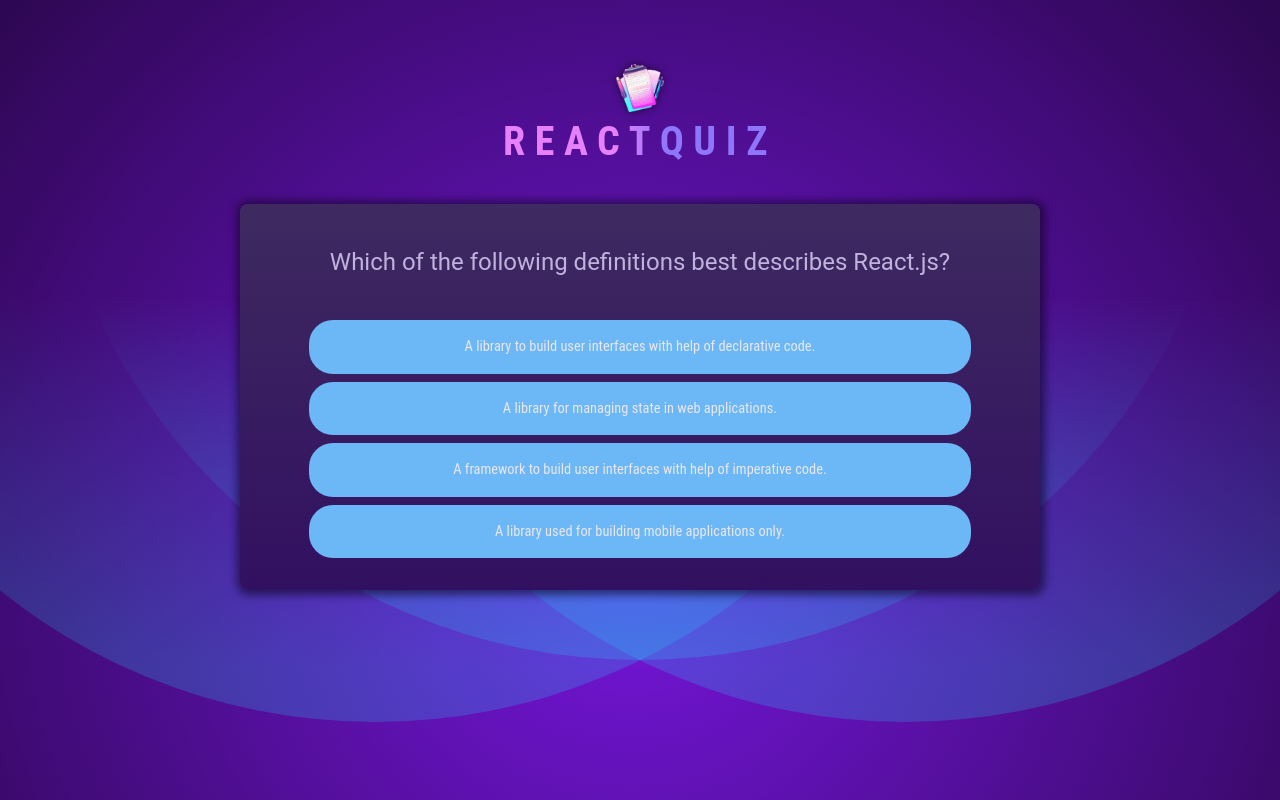
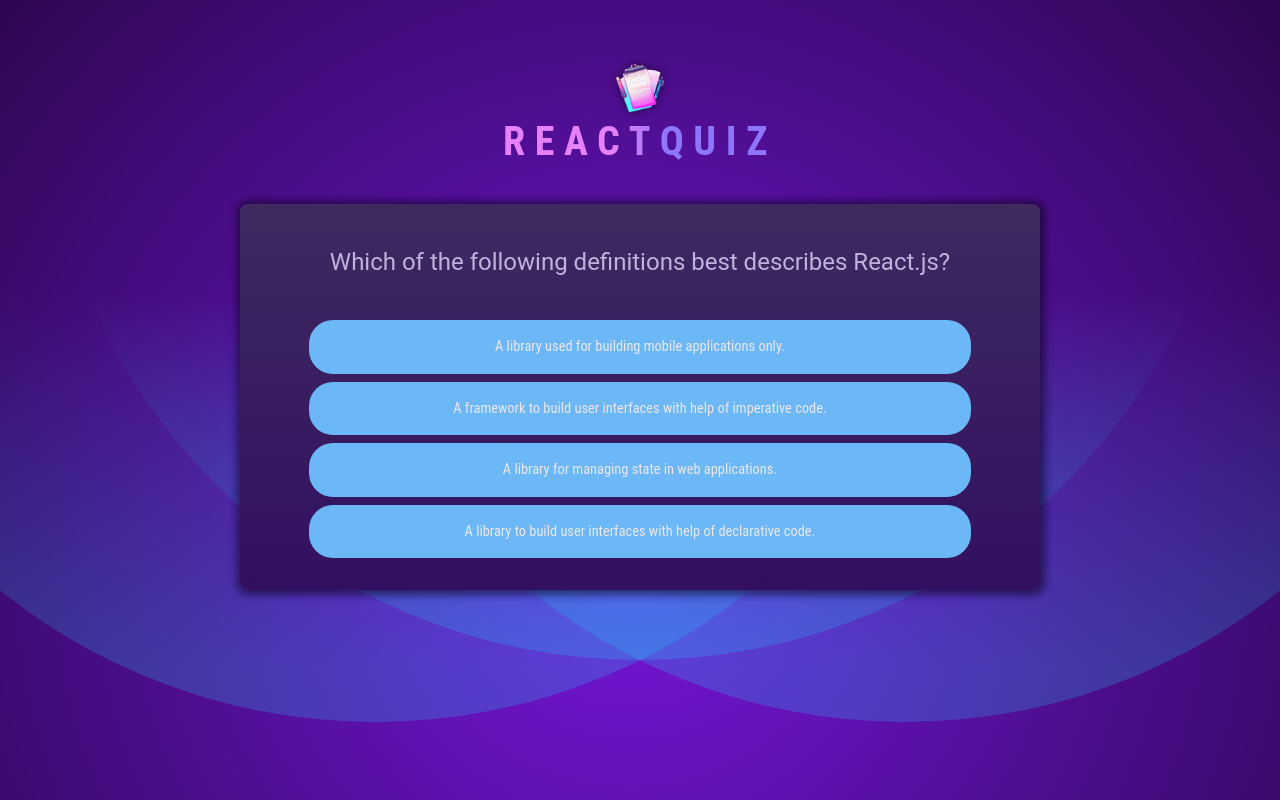
Before and after one commit to sivaraman123456/React_Quiz_project, a React (Vite) app: page / in a window 1280 px wide. Built offline with nearby package versions, Linux system fonts and the light colour scheme.

Commit message:
shuffling answer added

```diff
--- a/src/components/Quiz.jsx
+++ b/src/components/Quiz.jsx
@@ -1,24 +1,41 @@
 import { useState } from "react";
 import QUESTIONS from "../questions.js";
-
+import quizCompleteIcon from "../assets/quiz-complete.png";
 const Quiz = () => {
   const [userAnswers, setUserAnswers] = useState([]);
   const activeQuestionIndex = userAnswers.length;
+
+  const quizComplete = activeQuestionIndex === QUESTIONS.length;
+  console.log(quizComplete);
 
   function handleSelectAnswer(selectedAnswer) {
     setUserAnswers((prevSlectedAnswer) => {
       return [...prevSlectedAnswer, selectedAnswer];
     });
   }
+  if (quizComplete) {
     return (
-    <div id="quiz" >
+      <div id="summary">
+        <img src={quizCompleteIcon} alt="Trohy Icon" />
+        <h2>Quiz completed!</h2>
+      </div>
+    );
+  }
+  const shuffledAnswers = [...QUESTIONS[activeQuestionIndex].answers];
+  shuffledAnswers.sort(() => Math.random() - 0.5);
+  return (
+    <div id="quiz">
       <div id="question">
         <h2>{QUESTIONS[activeQuestionIndex].text}</h2>
         <ul id="answers">
-        {QUESTIONS[activeQuestionIndex].answers.map((answer) => {
-        return   <li key={answer} className="answer">
-            <button onClick={() => handleSelectAnswer(answer)} >{answer}</button>
-          </li>;
+          {shuffledAnswers.map((answer) => {
+            return (
+              <li key={answer} className="answer">
+                <button onClick={() => handleSelectAnswer(answer)}>
+                  {answer}
+                </button>
+              </li>
+            );
           })}
         </ul>
       </div>
```
Lines whose indentation alone changed are shown as unchanged.
